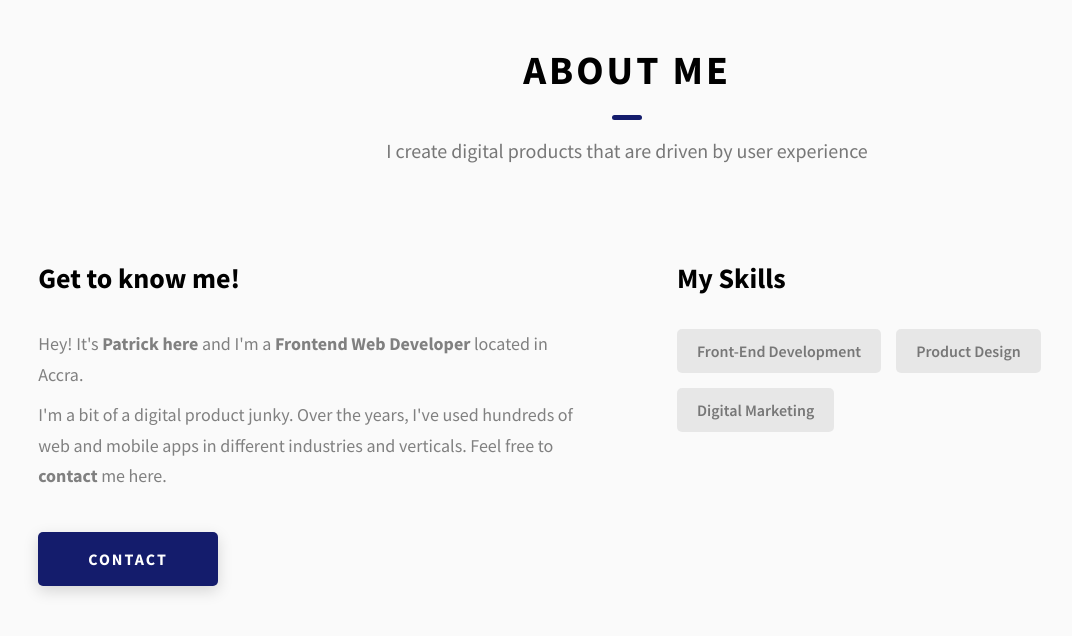
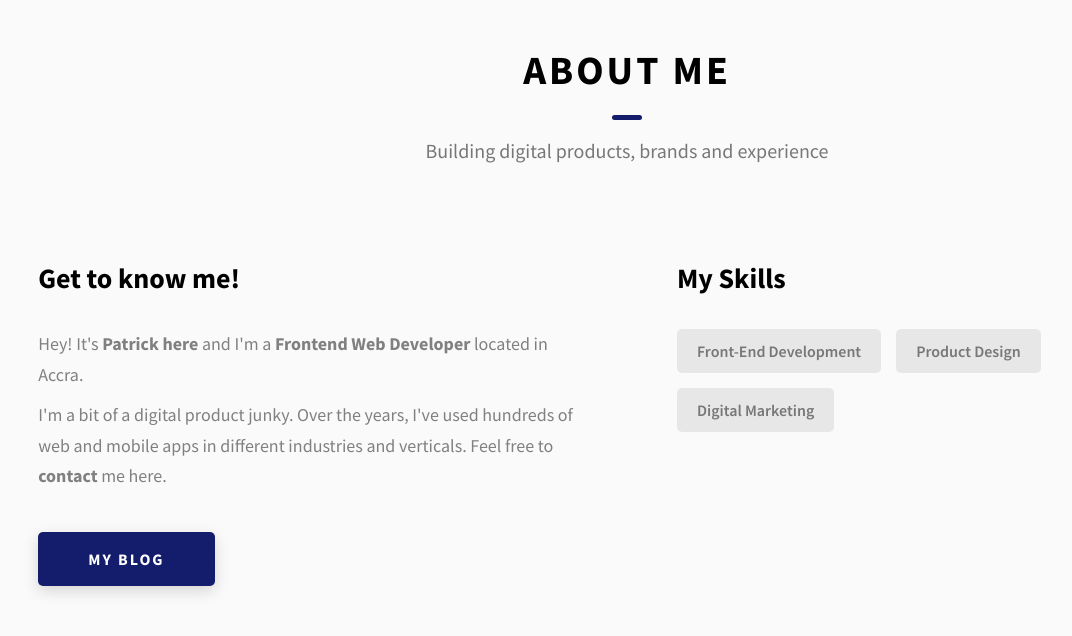
Before and after one commit to PatrickKyei/briefcase, a website: page index.html in a window 1280 px wide. Shown: the part 880-1516 px from the top of the page, without its empty margins (13-1085 px from the left). Drawn offline with Linux system fonts and the light colour scheme.

Commit message:
update content

```diff
--- a/index.html
+++ b/index.html
@@ -126,7 +126,7 @@
       <h2 class="heading heading-sec heading-sec__mb-med">
         <span class="heading-sec__main">About Me</span>
         <span class="heading-sec__sub">
-          I create digital products that are driven by user experience
+          Building digital products, brands and experience
         </span>
       </h2>
 
@@ -148,8 +148,9 @@
               verticals. Feel free to
               <strong>contact</strong> me here.
             </p>
+
           </div>
-          <a href="./#contact" class="btn btn--med btn--theme dynamicBgClr">Contact</a>
+          <a href="https://patrickkyei.com" target="_self" class="btn btn--med btn--theme dynamicBgClr">My blog</a>
         </div>
 
         <!--Skills-->
```
